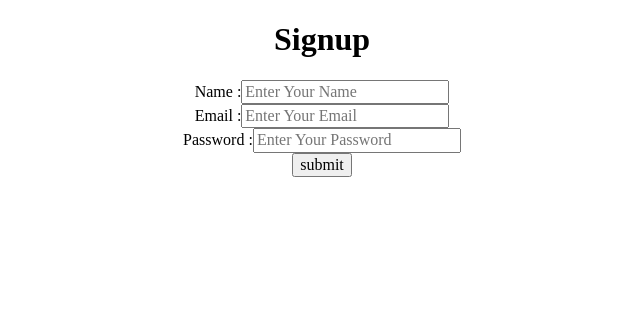
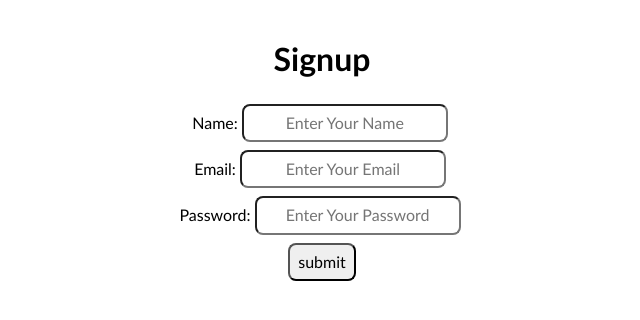
Before and after one commit to Tanayk7/Recommendation-System, a React (Create React App) app in the folder client/: page / in a window 1280 px wide. Shown: the top 320 px of the page, without its empty margins (318-958 px from the left). Built offline with nearby package versions, Linux system fonts and the light colour scheme.

Commit message:
small changes

```diff
--- /dev/null
+++ b/client/src/pages/Signup.css
@@ -0,0 +1,18 @@
+.container {
+    width: 600px;
+    clear: both;
+    text-align: center;
+    padding: 20px;
+    margin: auto;
+    font-family: 'Gill Sans', 'Gill Sans MT', Calibri, 'Trebuchet MS', sans-serif;
+
+}
+
+.formContainer{
+
+    text-align: center;
+
+}
+
+.button{
+ }
--- a/client/src/pages/Signup.js
+++ b/client/src/pages/Signup.js
@@ -1,4 +1,5 @@
 import react from "react";
+import "./Signup.css"
 
 class Signup extends react.Component{
 
@@ -33,18 +34,21 @@ class Signup extends react.Component{
 
     onSubmit = (event) =>{
         event.preventDefault()
-        console.log(this.state.name);
+        const arr = [];
+        arr.push(this.state);
+        console.log(arr);
+        console.log(this.state);
     }
 
     render(){
         return(
-            <div className="container tc">
+            <div className="container">
                 <h1>Signup</h1>
-                <form onSubmit = {this.onSubmit}>
-                <label>Name     :</label><input type="text" value={this.state.name} onChange = {this.inputName} placeholder="Enter Your Name"></input><br/>
-                <label>Email    :</label><input type="text" value={this.state.email} onChange = {this.inputEmail} placeholder="Enter Your Email"></input><br/>
-                <label>Password :</label><input type="text" value={this.state.password} onChange = {this.inputPassword}placeholder="Enter Your Password"></input><br/>
-                <input type="submit" value="submit"></input>
+                <form onSubmit = {this.onSubmit} className="formContainer">
+                <label>Name:</label><input className = "tc pa2 ma1 br3" type="text" value={this.state.name} onChange = {this.inputName} placeholder="Enter Your Name"></input><br/>
+                <label>Email:</label><input className = "tc pa2 ma1 br3" type="text" value={this.state.email} onChange = {this.inputEmail} placeholder="Enter Your Email"></input><br/>
+                <label>Password:</label><input className = "tc pa2 ma1 br3" type="text" value={this.state.password} onChange = {this.inputPassword}placeholder="Enter Your Password"></input><br/>
+                <input className = "tc pa2 ma1 br3 button" type="submit" value="submit"></input>
                 </form>
 
             </div>
```
